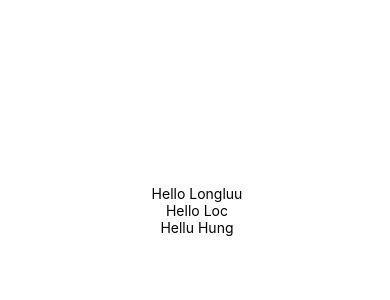
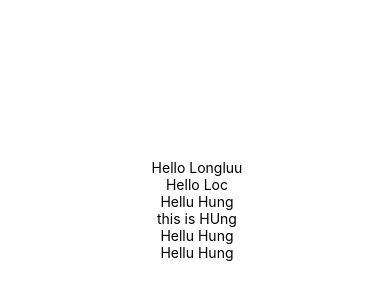
Before and after one commit to TranBill/Citynow-react-native-boilerplate, a React Native app: screen / in a window 390 px wide. Shown: the part 212-512 px from the top of the page. Built offline with nearby package versions, Linux system fonts and the light colour scheme.

Commit message:
co y nghia

```diff
--- a/App.tsx
+++ b/App.tsx
@@ -8,6 +8,10 @@ export default function App() {
       <Text> Hello Longluu</Text>
       <Text> Hello Loc</Text>
 
+      <Text> Hellu Hung</Text>
+
+      <Text> this is HUng</Text>
+      <Text> Hellu Hung</Text>
       <Text> Hellu Hung</Text>
 
 
```
Also changed, not shown: 1 other file (tests, documents, lock files or other folders).
